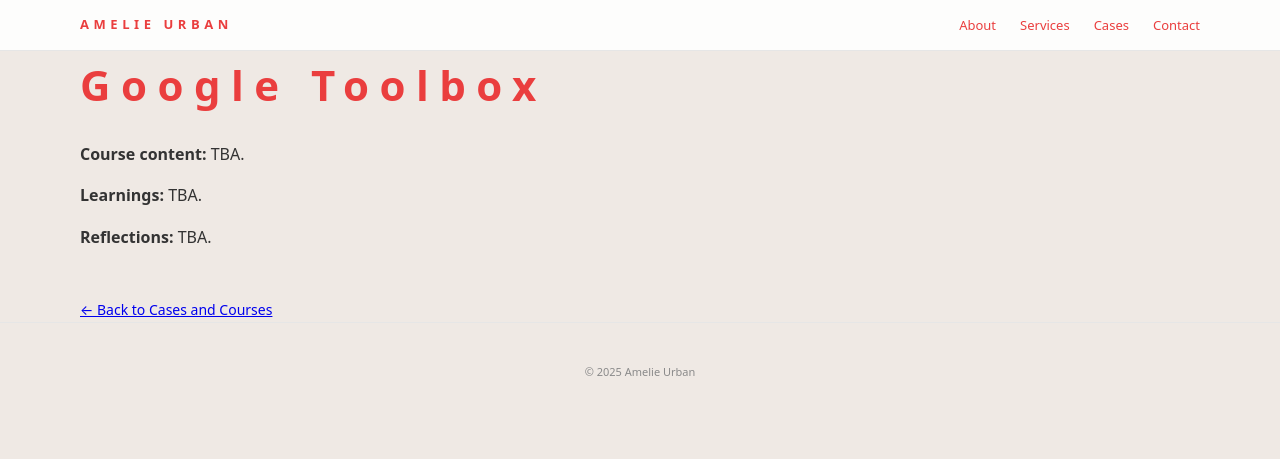
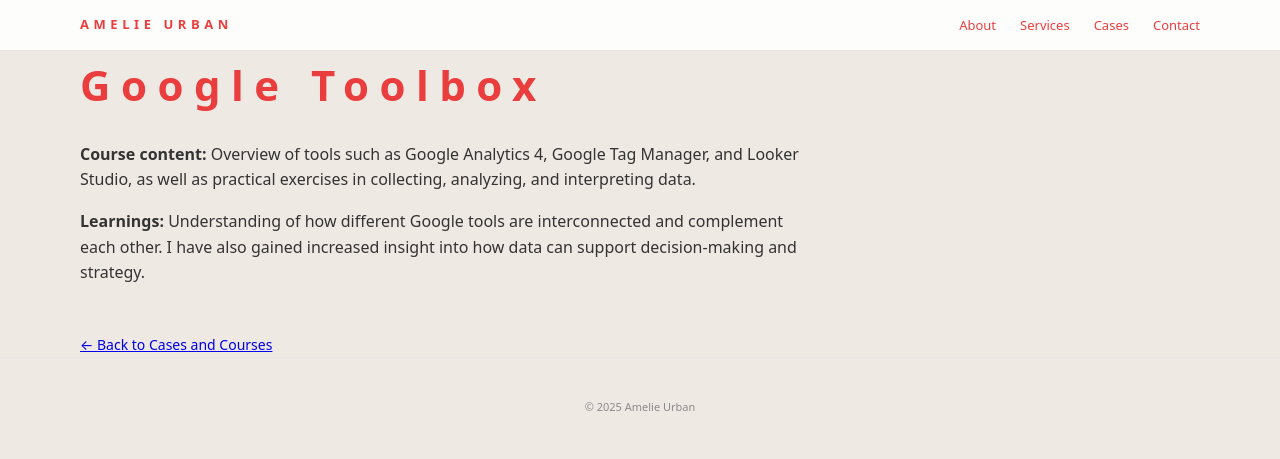
Before and after one commit to amelieurban/amelieurban.github.io, a plain HTML site: page google-toolbox.html in a window 1280 px wide. Drawn offline with Linux system fonts and the light colour scheme.

Commit message:
changed the google toolbox content

```diff
--- a/google-toolbox.html
+++ b/google-toolbox.html
@@ -66,9 +66,9 @@ height="0" width="0" style="display:none;visibility:hidden"></iframe></noscript>
 
   <main class="container">
     <h1>Google Toolbox</h1>
-    <p><strong>Course content:</strong> TBA.</p>
-    <p><strong>Learnings:</strong> TBA.</p>
-    <p><strong>Reflections:</strong> TBA.</p>
+    <p><strong>Course content:</strong> Overview of tools such as Google Analytics 4, Google Tag Manager, and Looker Studio, as well as practical exercises in collecting, analyzing, and interpreting data.</p>
+    <p><strong>Learnings:</strong> Understanding of how different Google tools are interconnected and complement each other. I have also gained increased insight into how data can support decision-making and strategy.</p>
+
 
     <a class="backlink" href="index.html#cases">← Back to Cases and Courses</a>
   </main>
```
